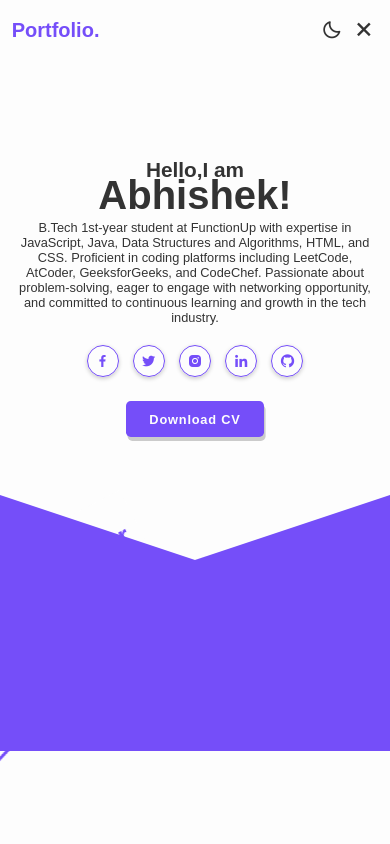
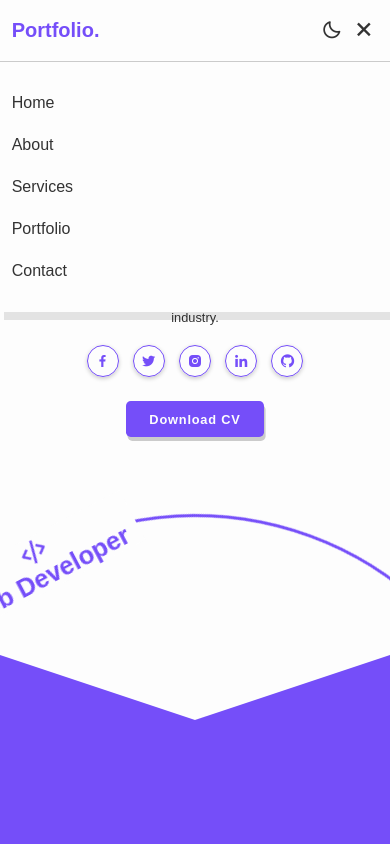
Before and after one commit to abhishekkumar74/Resume, a plain HTML site: page index.html in a window 390 px wide. Both pictures are taken after a click on the element 363 px from the left and 30 px from the top of the page. Shown: the top 844 px of the page. Drawn offline with nearby package versions, Linux system fonts and the light colour scheme.

Commit message:
Update style.css
update sider

```diff
--- a/style.css
+++ b/style.css
@@ -696,13 +696,13 @@ span {
     width: 100%;
     padding: 1rem 3%;
     background: var(--bg-color);
-    border-top: .1rem solid rgba(0, 0, 0, 2);
-    box-shadow: 0.5rem 1rem rgba(0, 0, 0, 1);
+    border-top: .1rem solid rgba(0, 0, 0, .2);
+    box-shadow: 0.5rem 1rem rgba(0, 0, 0, .1);
     display: none;
 
     }
 
-    .navbar .active{
+    .navbar.active{
         display: block;
     }
 
@@ -712,13 +712,16 @@ span {
     margin: 3rem 0;
     color: var(--text-color);
     }
+
     .navbar a:nth-child(1),
     .navbar a:nth-child(2) {
-    color: var(--text-color);
+     color: var(--text-color);
     }
+
     .navbar a.active {
     color: var(--main-color);
     }
+
     .navbar a::before{
         color: none;
     }
@@ -740,14 +743,6 @@ span {
         margin: 2.5rem .75rem 3rem;
     }
 
-    .home .profession-container .overlay{
-        position: fixed;
-        top: 70rem;
-        left: 50%;
-        right: 0;
-        transform: rotate(90deg) translate(-50%, 50%) scaleY(3);
-        border-width: 23.9rem;
-    }
 
     .home .profession-container{
         left: 0;
@@ -769,11 +764,12 @@ span {
         transform-origin: 0;
     }
 
+
     .home .profession-box .profession:nth-child(1){
         transform: rotate(-90deg) translate(-120px,-210px);
     }
 
-    .home .profession-box .profession:nth-child(1) i{
+    .home .profession-box .profession:nth-child(1) i {
         margin-right: 0;
     }
 
@@ -789,21 +785,24 @@ span {
         transform: rotate(180deg) translate(-220px,335px);
     }
 
-    .home .profession-box.circle{
+    .home .profession-box .circle{
         position: fixed;
         width: 670px;
         height: 670px;
         z-index: -1;
     }
 
+
     .home .profession-container .overlay{
         position: fixed;
-        top: 70rem;
+        top: 90rem;
         left: 50%;
         right: 0;
-        transform: rotate(90deg) translate(-50% 50%) scaleY(3);
+        transform: rotate(90deg) translate(-50%, 50%) scaleY(3);
         border-width: 23.9rem;
     }
+
+
 
     .about{
         flex-direction: column-reverse;
@@ -819,13 +818,13 @@ span {
         margin-top: -2rem;
     }
 
-    .services h2
+    .services h2,
     .portfolio h2 {
         margin-bottom: 3rem;
     }
 
     .portfolio .portfolio-container{
-        grid-template-columns: repeat(2,1fr);
+        grid-template-columns: repeat(2, 1fr);
     }
 
     .testimonial-container .testimonial-wrapper {
```
